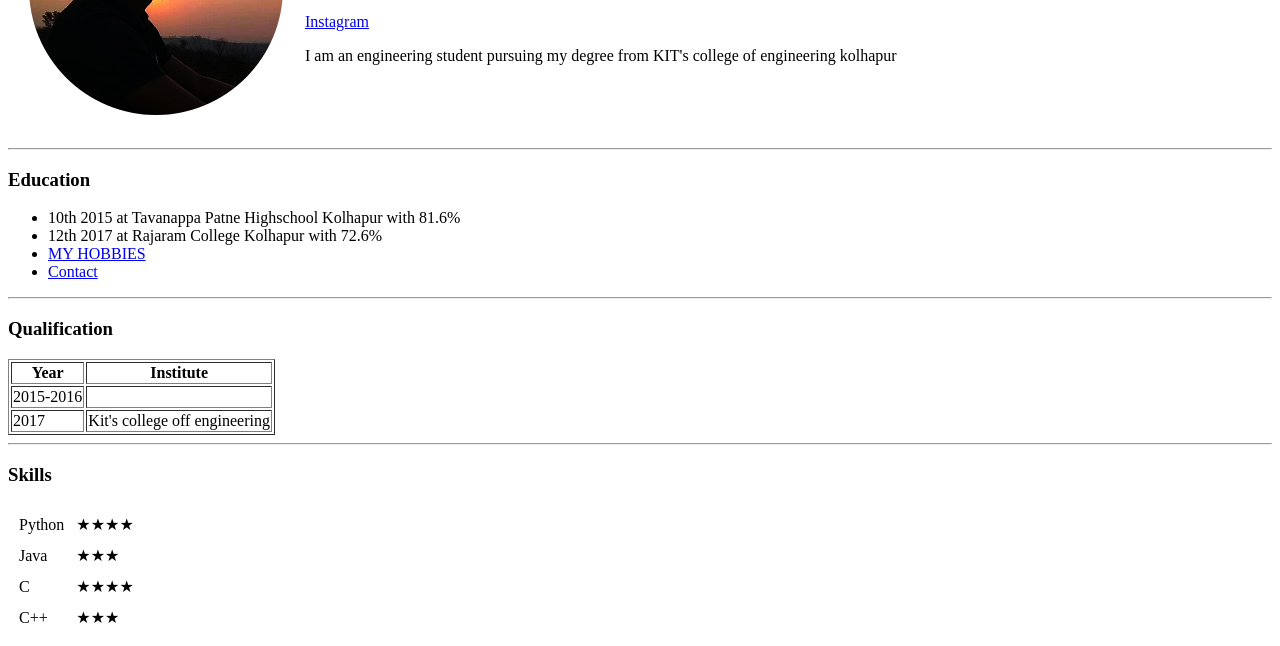
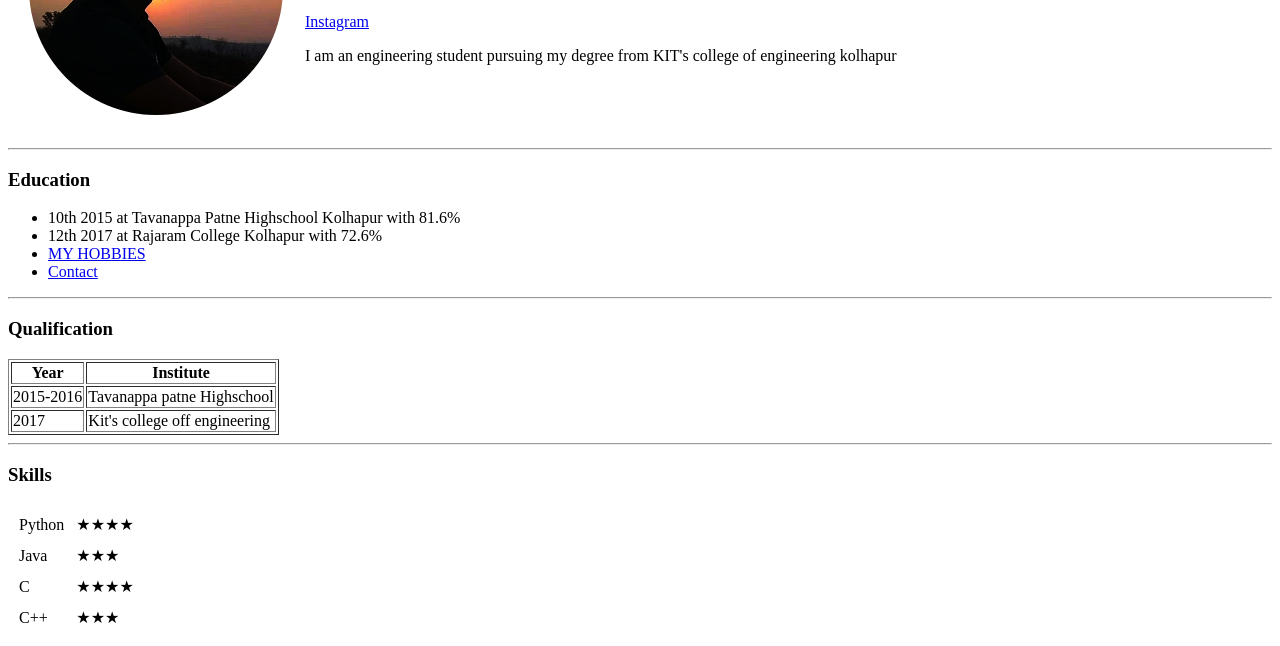
Before and after one commit to rohit170720/wdu, a plain HTML site: page index.html in a window 1280 px wide. Shown: the part 168-814 px from the top of the page. Drawn offline with Linux system fonts and the light colour scheme.

Commit message:
Update index.html

```diff
--- a/index.html
+++ b/index.html
@@ -36,7 +36,7 @@
       <tbody>
       <tr>
         <td>2015-2016 </td>
-        <td></td>
+        <td>Tavanappa patne Highschool</td>
       </tr>
       <tr>
         <td>2017</td>
```
